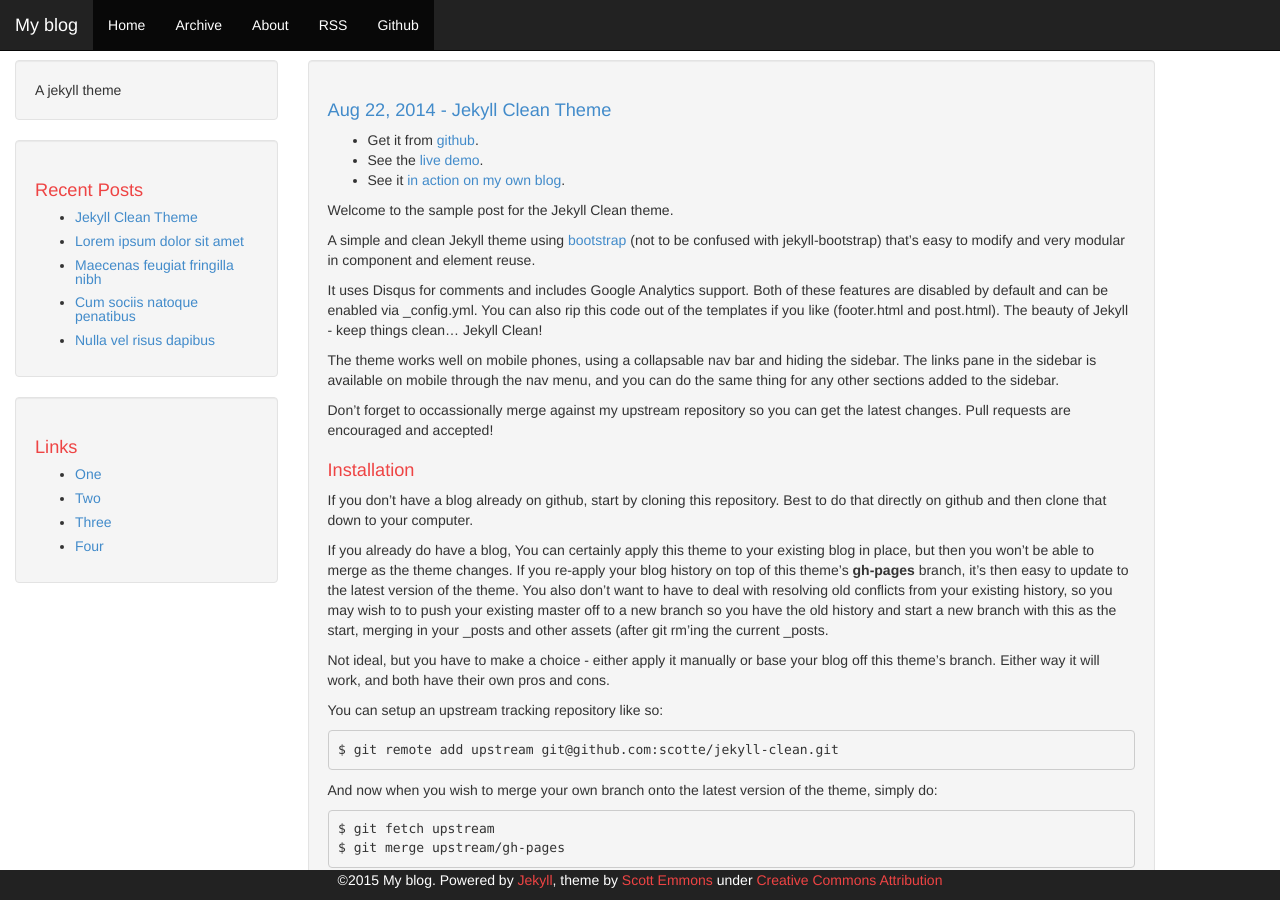
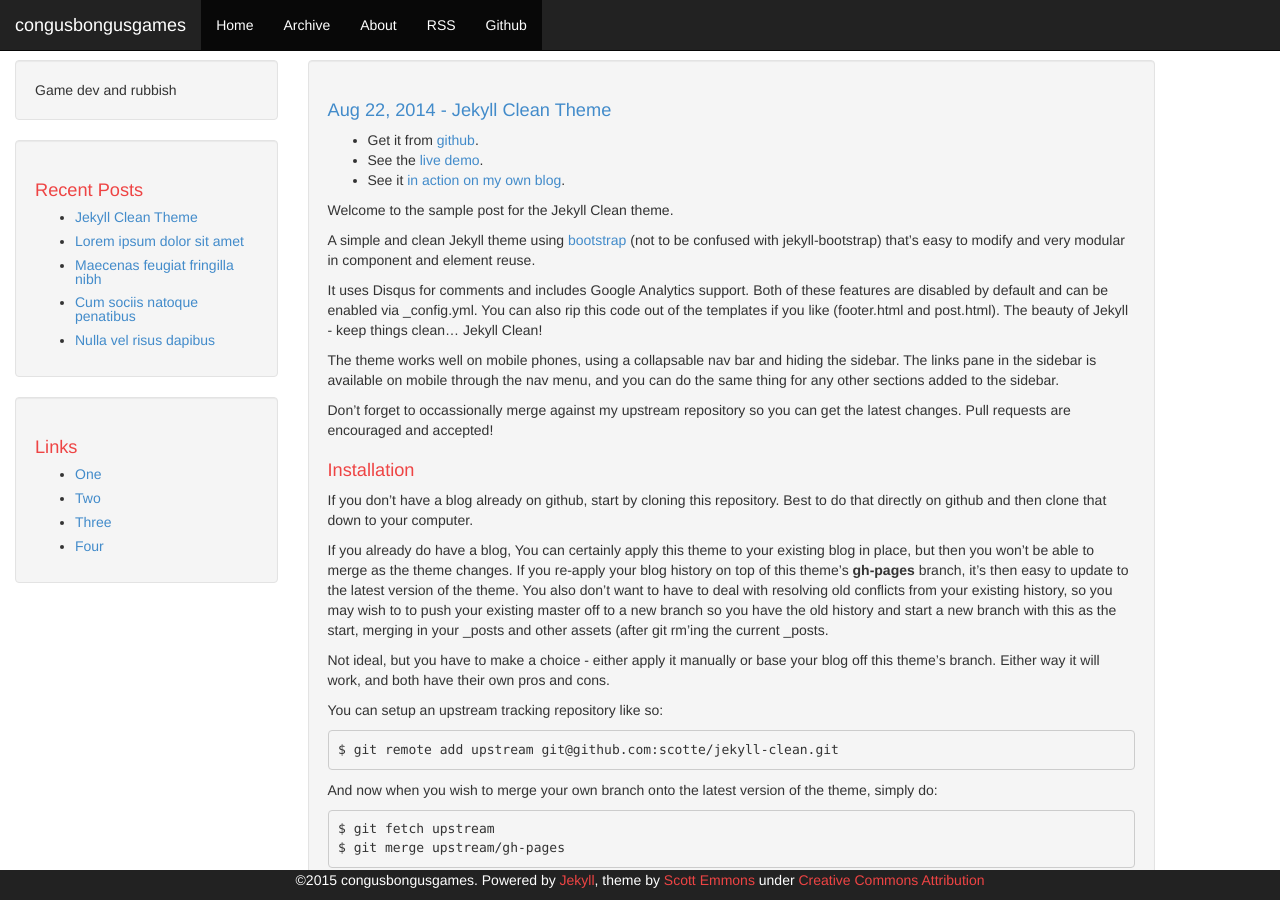
Before and after one commit to cxong/cxong.github.io, a Jekyll site: the page built from index.html, in a window 1280 px wide and 900 px high. Built offline with Jekyll 4.4.1, drawn with Linux system fonts in a browser that asks for light colours; Markdown is read by kramdown in place of the engine named in the settings; the list of posts is cut into pages by our own code.

Commit message:
Set config

```diff
--- a/_config.yml
+++ b/_config.yml
@@ -1,19 +1,19 @@
 # Jekyll configuration
 
-name: My blog
-description: A jekyll theme
+name: congusbongusgames
+description: Game dev and rubbish
 
 # url is currently only used only for the RSS feed in feed.xml
-url: http://scotte.github.io
+url: http://cxong.github.io
 
 # baseurl will often be '', but for a project page on gh-pages, it needs to
 # be the project name.
 # *** IMPORTANT: If your local "jekyll serve" throws errors change this to '' or
 #     run it like so: jekyll serve --baseurl=''
-baseurl: /jekyll-clean
+baseurl: /
 
 # This can be '' to hide the Github nav button
-github: 'scotte/jekyll-clean'
+github: 'cxong'
 
 # Set this to your UA-# value, or '' to disable the block completely
 gaaccount: ''
```
